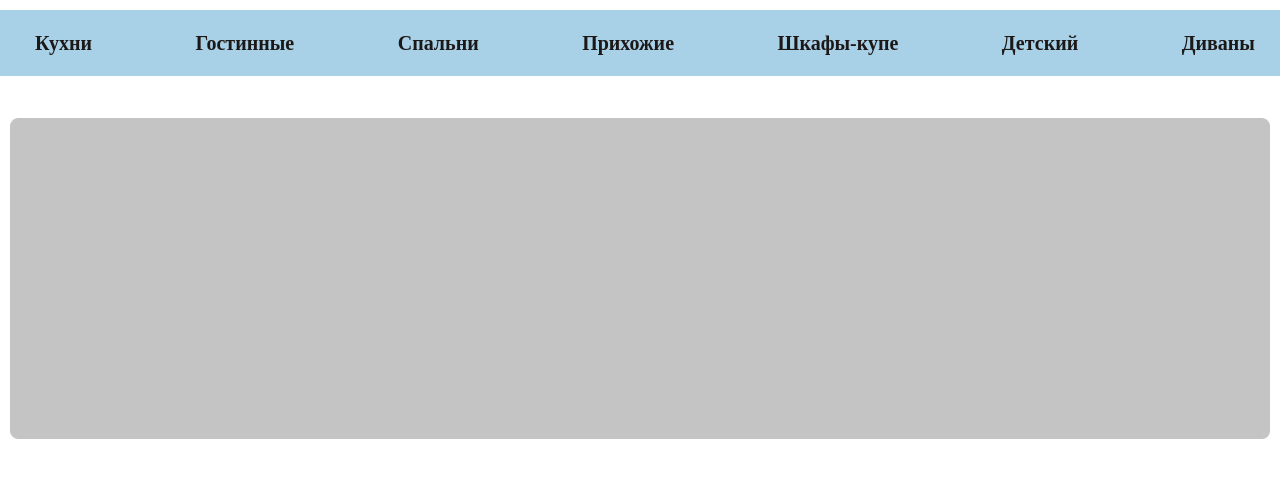
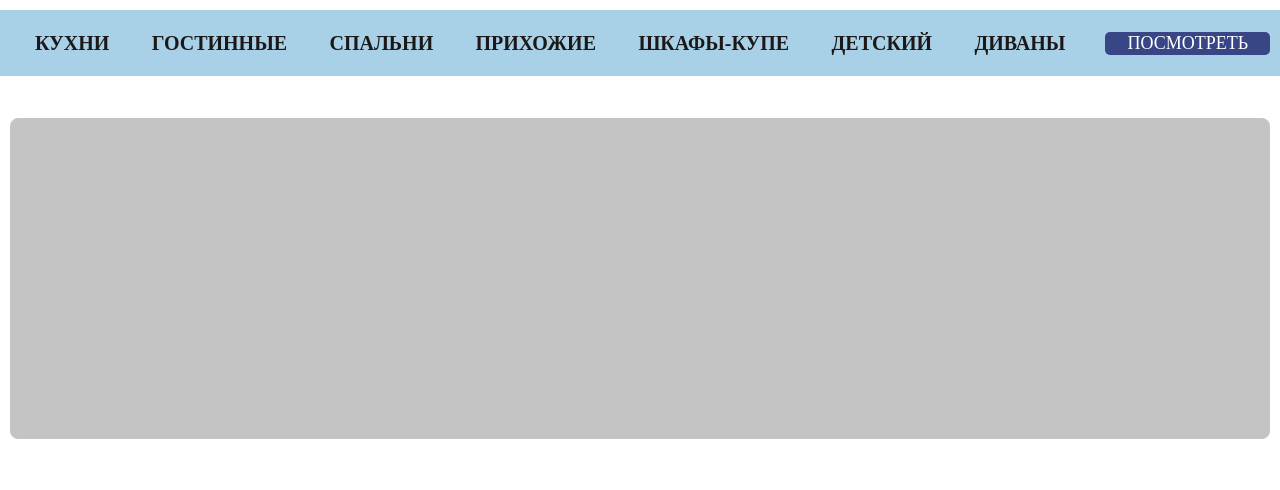
Before and after one commit to OlegGolovin/Arko, a plain HTML site: page index.html in a window 1280 px wide. Shown: the part 140-630 px from the top of the page. Drawn offline with Linux system fonts and the light colour scheme; files whose address does not match are found by name.

Commit message:
311022-4

```diff
--- a/index.html
+++ b/index.html
@@ -145,24 +145,30 @@
         <!-- ===== Main menu ===== -->
         <div class="header-bottom">
             <div class="conteiner">
+                <div class="nav-wrap">
                     <nav class="nav-main">
                         <ul class="nav-main__list">
                             <li class="nav-main__item"><a href="#" class="nav-main__link">Кухни</a>
                                 <ul class="sub-nav__list">
-                                <li class="sub-nav__item"> <a class="sub-nav__link" href="#">Модульные кухни</a></li>
-                                <li class="sub-nav__item"> <a class="sub-nav__link" href="#">Готовые комплекты</a></li>
-                                <li class="sub-nav__item"> <a class="sub-nav__link" href="#">Маленькие кухни</a></li>
+                                    <li class="sub-nav__item"> <a class="sub-nav__link" href="#">Модульные кухни</a>
+                                    </li>
+                                    <li class="sub-nav__item"> <a class="sub-nav__link" href="#">Готовые комплекты</a>
+                                    </li>
+                                    <li class="sub-nav__item"> <a class="sub-nav__link" href="#">Маленькие кухни</a>
+                                    </li>
                                     <li class="sub-nav__item"> <a class="sub-nav__link" href="#">Угловые кухни</a></li>
                                     <li class="sub-nav__item"> <a class="sub-nav__link" href="#">Кухонные уголки</a> <i
-                                        class="fa-sharp fa-solid fa-caret-down"></i>
+                                            class="fa-solid fa-caret-down"></i>
                                         <ul class="sub-nav__list">
-                                        <li class="sub-nav__item"> <a class="sub-nav__link" href="#">Какойто каталог</a>
+                                            <li class="sub-nav__item"> <a class="sub-nav__link" href="#">Какойто
+                                                    каталог</a>
                                             </li>
                                             <li class="sub-nav__item"> <a class="sub-nav__link" href="#">Какойто
                                                     каталогекты</a></li>
                                             <li class="sub-nav__item"> <a class="sub-nav__link" href="#">Какойто
                                                     каталогни</a></li>
-                                        <li class="sub-nav__item"> <a class="sub-nav__link" href="#">Какойто каталог</a>
+                                            <li class="sub-nav__item"> <a class="sub-nav__link" href="#">Какойто
+                                                    каталог</a>
                                             </li>
                                             <li class="sub-nav__item"> <a class="sub-nav__link" href="#">Какойто
                                                     каталогки</a></li>
@@ -170,12 +176,14 @@
                                                     каталоге</a></li>
                                             <li class="sub-nav__item"> <a class="sub-nav__link" href="#">Какойто
                                                     каталогхни</a></li>
-                                        <li class="sub-nav__item"> <a class="sub-nav__link" href="#">Какойто каталог</a>
+                                            <li class="sub-nav__item"> <a class="sub-nav__link" href="#">Какойто
+                                                    каталог</a>
                                             </li>
                                         </ul>
                                     </li>
                                     <li class="sub-nav__item"> <a class="sub-nav__link" href="#">Столы кухонные</a></li>
-                                <li class="sub-nav__item"> <a class="sub-nav__link" href="#">Стулья для кухни</a></li>
+                                    <li class="sub-nav__item"> <a class="sub-nav__link" href="#">Стулья для кухни</a>
+                                    </li>
                                     <li class="sub-nav__item"> <a class="sub-nav__link" href="#">Комплектующие</a></li>
                                 </ul>
                             </li>
@@ -187,10 +195,12 @@
                                     <li class="sub-nav__item"> <a class="sub-nav__link" href="#">Готовые</a> <i
                                             class="fa-sharp fa-solid fa-caret-down"></i>
                                         <ul>
-                                        <li class="sub-nav__item"> <a class="sub-nav__link" href="#">Третий уровень</a>
+                                            <li class="sub-nav__item"> <a class="sub-nav__link" href="#">Третий
+                                                    уровень</a>
                                                 <i class="fa-sharp fa-solid fa-caret-down"></i>
                                                 <ul>
-                                                <li class="sub-nav__item"> <a class="sub-nav__link" href="#">Четвертый
+                                                    <li class="sub-nav__item"> <a class="sub-nav__link"
+                                                            href="#">Четвертый
                                                             уровень</a>
                                                     </li>
                                                     <li class="sub-nav__item"> <a class="sub-nav__link"
@@ -211,15 +221,19 @@
                                                                     href="#">Пятый</a></li>
                                                         </ul>
                                                     </li>
-                                                <li class="sub-nav__item"> <a class="sub-nav__link" href="#">Четвертый
+                                                    <li class="sub-nav__item"> <a class="sub-nav__link"
+                                                            href="#">Четвертый
                                                             еще</a></li>
 
                                                 </ul>
                                             </li>
                                             <li class="sub-nav__item"> <a class="sub-nav__link" href="#">Третий</a></li>
-                                        <li class="sub-nav__item"> <a class="sub-nav__link" href="#">Третий еще</a></li>
-                                        <li class="sub-nav__item"> <a class="sub-nav__link" href="#">Угловые</a></li>
-                                        <li class="sub-nav__item"> <a class="sub-nav__link" href="#">Кухонные</a></li>
+                                            <li class="sub-nav__item"> <a class="sub-nav__link" href="#">Третий еще</a>
+                                            </li>
+                                            <li class="sub-nav__item"> <a class="sub-nav__link" href="#">Угловые</a>
+                                            </li>
+                                            <li class="sub-nav__item"> <a class="sub-nav__link" href="#">Кухонные</a>
+                                            </li>
                                         </ul>
                                     </li>
                                     <li class="sub-nav__item"> <a class="sub-nav__link" href="#">Маленькие</a></li>
@@ -232,6 +246,9 @@
                             <li class="nav-main__item"><a href="#" class="nav-main__link">Диваны</a></li>
                         </ul>
                     </nav>
+                    <div class="header-bottom-look"><a href="#">Посмотреть</a></div>
+                </div>
+
                 <!-- ===== //Main menu ===== -->
             </div>
         </div>
--- a/scss/_header.scss
+++ b/scss/_header.scss
@@ -1,8 +1,6 @@
 /* ===== Header.scss ===== */
 .header {
-
     width: 100%;
-
 }
 
 .header-top {
@@ -10,8 +8,6 @@
     /* align-items: center; */
     justify-content: space-between;
     padding-top: 20px;
-
-
 }
 
 .header-top-left {
@@ -22,15 +18,12 @@
 .header-top-left__city {
     display: flex;
     align-items: center;
-
 }
 
 .header-top-left__list {
     display: flex;
     align-items: center;
     margin-left: 30px;
-
-
 
     .header-top-left__item {
         margin-right: 38px;
@@ -91,7 +84,6 @@
     align-items: flex-start;
 
     a {
-
         font-weight: 400;
         font-size: 18px;
         line-height: 23px;
@@ -242,6 +234,27 @@
 .header-bottom {
     width: 100%;
     background: #A8D1E7;
+
+
+}
+
+.nav-wrap {
+    display: flex;
+    align-items: center;
+    justify-content: space-between;
+}
+
+.header-bottom-look {
+    background: #384685;
+    border-radius: 5px;
+    margin-left: 25px;
+
+    a {
+        color: $white;
+        text-transform: uppercase;
+        padding: 18px 22px;
+
+    }
 }
 
 /* ===== Media ===== */
--- a/scss/components/_menu.scss
+++ b/scss/components/_menu.scss
@@ -44,6 +44,7 @@
     font-size: 20px;
     line-height: 26px;
     color: #1D1818;
+    text-transform: uppercase;
     transition: 0.2s all linear;
 
     &:hover {
```
Also changed, not shown: css/style.css, dst/style.min.css. Lines whose indentation alone changed are shown as unchanged.
